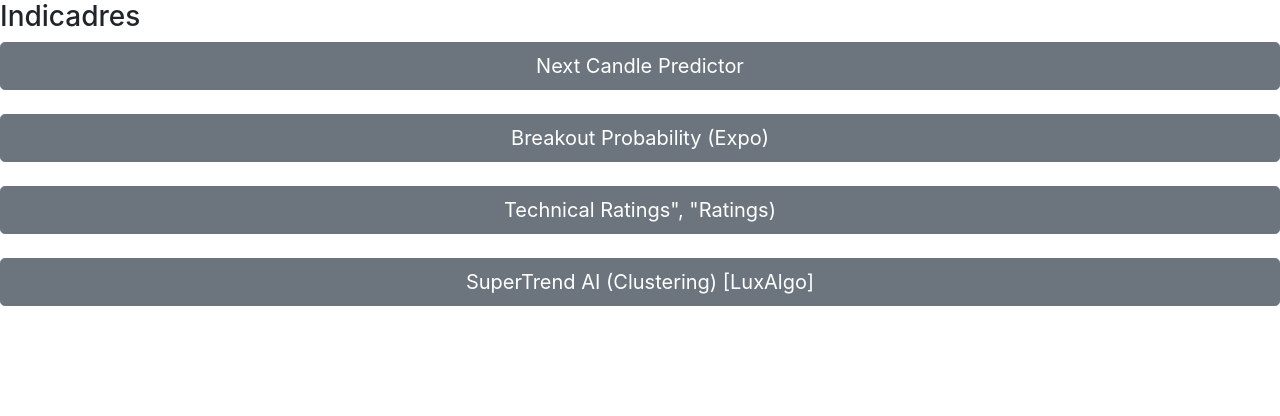
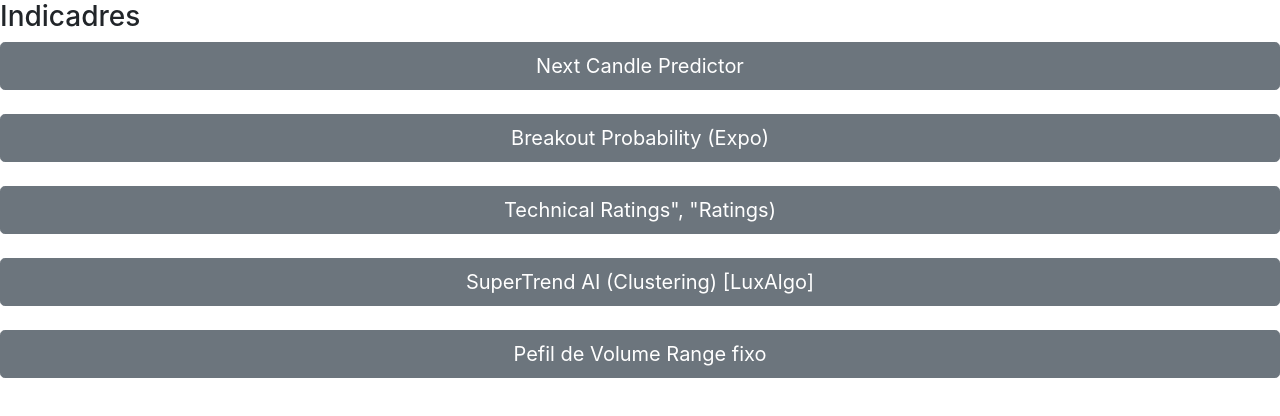
Before and after one commit to andregds85/calculadorab3, a plain HTML site: page op.html in a window 1280 px wide. Drawn offline with nearby package versions, Linux system fonts and the light colour scheme.

Commit message:
Update op.html
teste

```diff
--- a/op.html
+++ b/op.html
@@ -31,6 +31,10 @@
        </a>
 
 
+         <br>
+       <a href="https://br.tradingview.com/" target="_blank">
+          <button type="button" class="btn btn-secondary btn-lg btn-block"> Pefil de Volume Range fixo </button>
+       </a>
 
 
     <!-- Optional JavaScript -->
```
